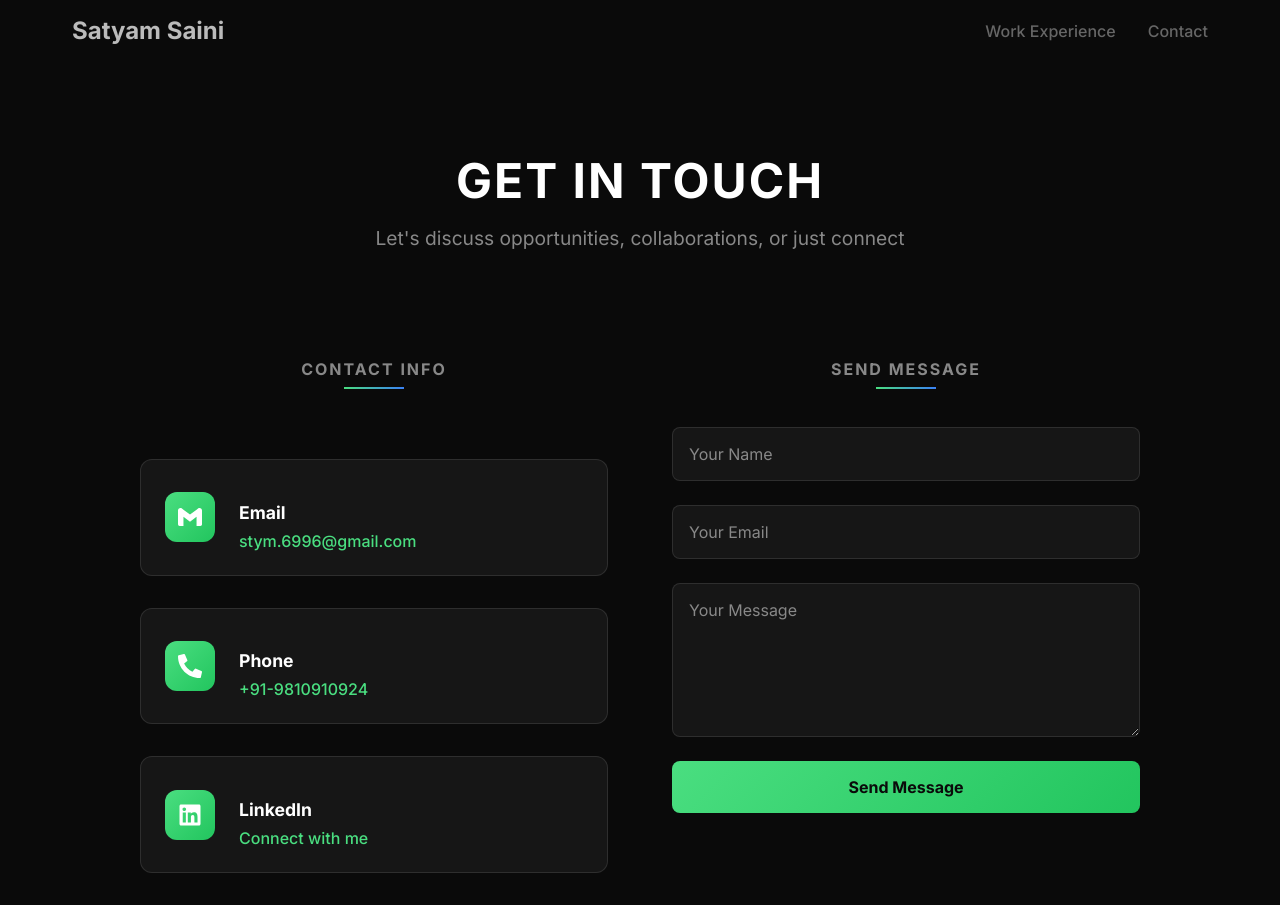
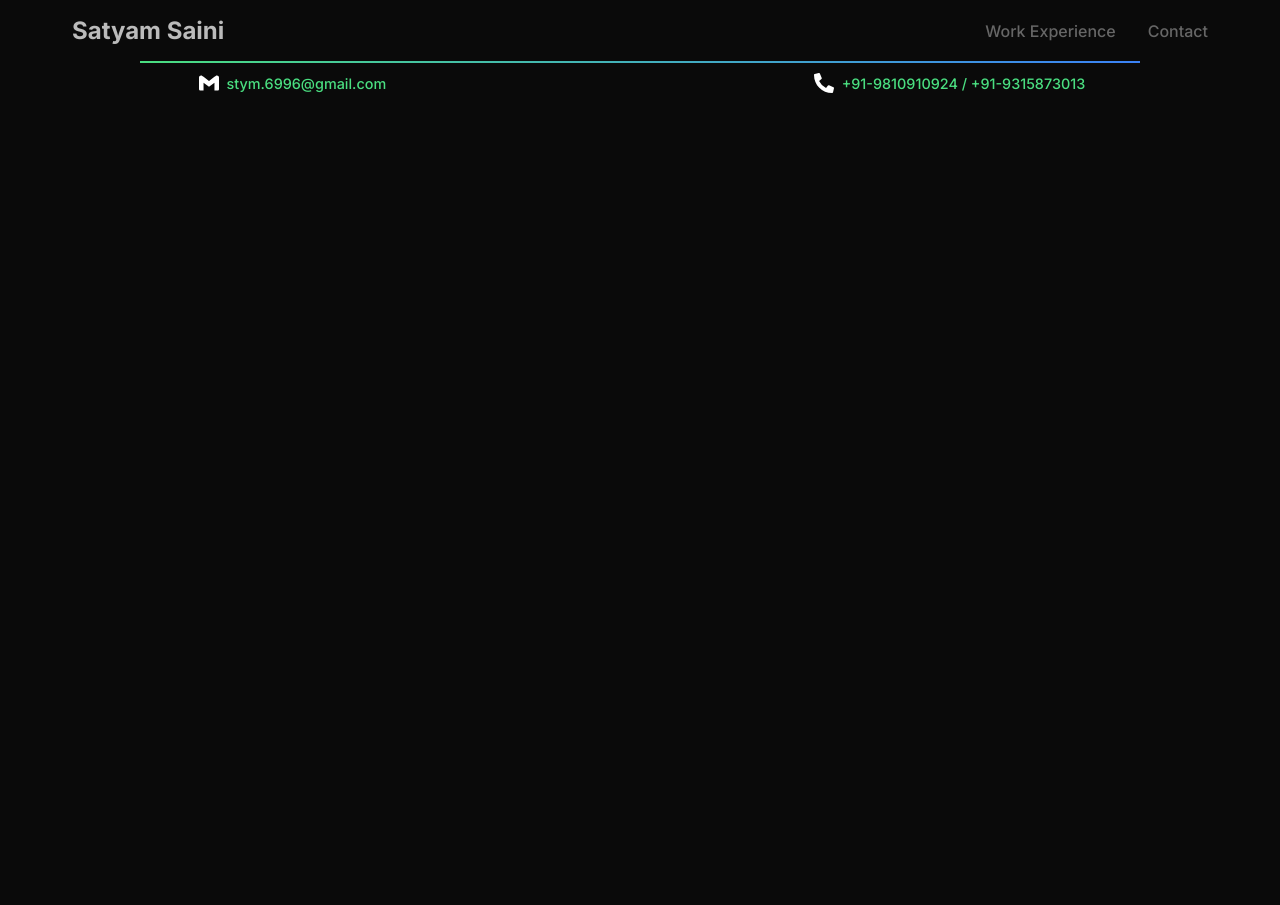
Before and after one commit to sattysaini/portfolio, a React (Create React App) app in the folder frontend/: page /contact in a window 1280 px wide. Shown: the top 905 px of the page. After the commit the page ends 800 px from the top, so only its background shows below. Built offline with nearby package versions, Linux system fonts and the light colour scheme; a web font is replaced by a local one.

Commit message:
Creating only same page for the website

```diff
--- a/frontend/src/App.js
+++ b/frontend/src/App.js
@@ -1,6 +1,6 @@
 import React from 'react';
 import { BrowserRouter as Router, Routes, Route } from 'react-router-dom';
-import Home from './pages/Home';
+import Main from './pages/Main';
 import Experience from './pages/Experience';
 import Contact from './pages/Contact';
 import Navbar from "./components/Navbar";
@@ -13,7 +13,7 @@ function App() {
         <Navbar />
         <main className="container mx-auto px-4 py-8 fade-in">
           <Routes>
-            <Route path="/" element={<Home />} />
+            <Route path="/" element={<Main />} />
             <Route path="/experience" element={<Experience />} />
             <Route path="/contact" element={<Contact />} />
             <Route path="/projects" element={<Projects />} />
--- a/frontend/src/components/Common.css
+++ b/frontend/src/components/Common.css
@@ -97,10 +97,10 @@
 .common-section-title::after {
   content: '';
   position: absolute;
-  bottom: -10px;
+  top: -12px;
   left: 50%;
   transform: translateX(-50%);
-  width: 60px;
+  width: 1000px;
   height: 2px;
   background: linear-gradient(90deg, #4ade80, #3b82f6);
 }
--- /dev/null
+++ b/frontend/src/components/ContactItem.css
@@ -0,0 +1,66 @@
+.contact-item {
+  display: flex;
+  align-items: center;
+  padding-left: 0.1rem;
+  padding-right: 0.3rem;
+  border-radius: 8px;
+  transition: all 0.3s ease;
+}
+
+.contact-item:hover {
+  background-color: rgba(255, 255, 255, 0.1);
+  border-color: rgba(255, 255, 255, 0.2);
+  transform: translateY(-2px);
+}
+
+.contact-icon {
+  display: flex;
+  align-items: center;
+  justify-content: center;
+  width: 35px;
+  height: 35px;
+  flex-shrink: 0;
+}
+
+.contact-details h3 {
+  font-size: 0.9rem;
+  color: #ffffff;
+  margin-bottom: 0.25rem;
+  font-weight: 600;
+}
+
+.contact-details a {
+  color: #4ade80;
+  text-decoration: none;
+  font-weight: 500;
+  font-size: 0.9rem;
+  transition: color 0.3s ease;
+}
+
+.contact-details a:hover {
+  color: #22c55e;
+}
+
+/* Responsive Design */
+@media (max-width: 768px) {
+  .contact-item {
+    padding: 0.875rem;
+  }
+
+  .contact-icon {
+    width: 30px;
+    height: 30px;
+  }
+}
+
+@media (max-width: 480px) {
+  .contact-item {
+    flex-direction: column;
+    text-align: center;
+    gap: 1rem;
+  }
+
+  .contact-details h3 {
+    margin-bottom: 0.25rem;
+  }
+}
--- /dev/null
+++ b/frontend/src/components/ContactItem.js
@@ -0,0 +1,20 @@
+import React from 'react';
+import Icon from './Icon';
+import './ContactItem.css';
+
+function ContactItem({ iconName, href, text }) {
+  return (
+    <div className="contact-item">
+      <div className="contact-icon">
+        <Icon name={iconName} size={20} />
+      </div>
+      <div className="contact-details">
+        <a href={href} target="_blank" rel="noopener noreferrer">
+          {text}
+        </a>
+      </div>
+    </div>
+  );
+}
+
+export default ContactItem;
--- a/frontend/src/pages/Contact.css
+++ b/frontend/src/pages/Contact.css
@@ -9,6 +9,16 @@
   font-family: 'Inter', sans-serif;
   margin: 0;
   padding: 0;
+}
+
+.contact-grid::before {
+  content: '';
+  position: absolute;
+  left: 50%;
+  transform: translateX(-50%);
+  width: 1000px;
+  height: 2px;
+  background: linear-gradient(90deg, #4ade80, #3b82f6);
 }
 
 /* Contact Hero */
@@ -41,64 +51,22 @@
 
 .contact-grid {
   display: grid;
-  grid-template-columns: 1fr 1fr;
+  grid-template-rows: auto;
   gap: 4rem;
-  max-width: 1000px;
+  max-width: 900px;
   margin: 0 auto;
 }
 
 /* Contact Info */
 .contact-info {
   display: flex;
-  flex-direction: column;
+  justify-content: space-between;
+  margin-top: 0.3rem;
   gap: 2rem;
+  position: relative;
 }
 
-.contact-item {
-  display: flex;
-  align-items: center;
-  gap: 1.5rem;
-  padding: 1.5rem;
-  background-color: rgba(255, 255, 255, 0.05);
-  border: 1px solid rgba(255, 255, 255, 0.1);
-  border-radius: 12px;
-  transition: all 0.3s ease;
-}
 
-.contact-item:hover {
-  background-color: rgba(255, 255, 255, 0.1);
-  border-color: rgba(255, 255, 255, 0.2);
-  transform: translateY(-4px);
-}
-
-.contact-icon {
-  display: flex;
-  align-items: center;
-  justify-content: center;
-  width: 50px;
-  height: 50px;
-  background: linear-gradient(135deg, #4ade80, #22c55e);
-  border-radius: 12px;
-  flex-shrink: 0;
-}
-
-.contact-details h3 {
-  font-size: 1.1rem;
-  color: #ffffff;
-  margin-bottom: 0.5rem;
-  font-weight: 600;
-}
-
-.contact-details a {
-  color: #4ade80;
-  text-decoration: none;
-  font-weight: 500;
-  transition: color 0.3s ease;
-}
-
-.contact-details a:hover {
-  color: #22c55e;
-}
 
 /* Contact Form */
 .contact-form-section {
@@ -224,14 +192,7 @@
 
 
 
-  .contact-item {
-    padding: 1.25rem;
-  }
 
-  .contact-icon {
-    width: 45px;
-    height: 45px;
-  }
 
   .message-card {
     padding: 2rem;
@@ -256,15 +217,7 @@
     font-size: 0.875rem;
   }
 
-  .contact-item {
-    flex-direction: column;
-    text-align: center;
-    gap: 1rem;
-  }
 
-  .contact-details h3 {
-    margin-bottom: 0.25rem;
-  }
 
   .message-card {
     padding: 1.5rem;
--- a/frontend/src/pages/Contact.js
+++ b/frontend/src/pages/Contact.js
@@ -1,134 +1,30 @@
-import React, { useState } from 'react';
-import Icon from '../components/Icon';
+import React from 'react';
+import ContactItem from '../components/ContactItem';
 import './Contact.css';
 
 function Contact() {
-  const [formData, setFormData] = useState({
-    name: '',
-    email: '',
-    message: ''
-  });
-
-  const handleInputChange = (e) => {
-    setFormData({
-      ...formData,
-      [e.target.name]: e.target.value
-    });
-  };
-
-  const handleSubmit = (e) => {
-    e.preventDefault();
-    // Handle form submission here
-    console.log('Form submitted:', formData);
-  };
 
   return (
-    <div className="contact-container">
-
-      <main className="common-main-content">
-        <section className="contact-hero">
-          <h1 className="contact-page-title">GET IN TOUCH</h1>
-          <p className="contact-description">Let's discuss opportunities, collaborations, or just connect</p>
-        </section>
+    <section id="contact">
+        {/*<h2 className="common-section-title">CONTACT INFO</h2>*/}
 
         <section className="contact-section">
           <div className="contact-grid">
             <div className="contact-info">
-              <h2 className="common-section-title">CONTACT INFO</h2>
-
-              <div className="contact-item">
-                <div className="contact-icon">
-                  <Icon name="email" size={24} />
-                </div>
-                <div className="contact-details">
-                  <h3>Email</h3>
-                  <a href="mailto:stym.6996@gmail.com">stym.6996@gmail.com</a>
-                </div>
-              </div>
-
-              <div className="contact-item">
-                <div className="contact-icon">
-                  <Icon name="phone" size={24} />
-                </div>
-                <div className="contact-details">
-                  <h3>Phone</h3>
-                  <a href="tel:+919810910924">+91-9810910924</a>
-                </div>
-              </div>
-
-              <div className="contact-item">
-                <div className="contact-icon">
-                  <Icon name="linkedin" size={24} />
-                </div>
-                <div className="contact-details">
-                  <h3>LinkedIn</h3>
-                  <a href="https://www.linkedin.com/in/satyam--saini/" target="_blank" rel="noopener noreferrer">
-                    Connect with me
-                  </a>
-                </div>
-              </div>
-
-              <div className="contact-item">
-                <div className="contact-icon">
-                  <Icon name="github" size={24} />
-                </div>
-                <div className="contact-details">
-                  <h3>GitHub</h3>
-                  <a href="https://github.com/sattysaini" target="_blank" rel="noopener noreferrer">
-                    View my projects
-                  </a>
-                </div>
-              </div>
-            </div>
-
-            <div className="contact-form-section">
-              <h2 className="common-section-title">SEND MESSAGE</h2>
-              <form className="contact-form" onSubmit={handleSubmit}>
-                <div className="form-group">
-                  <input
-                    type="text"
-                    name="name"
-                    placeholder="Your Name"
-                    value={formData.name}
-                    onChange={handleInputChange}
-                    required
-                  />
-                </div>
-                <div className="form-group">
-                  <input
-                    type="email"
-                    name="email"
-                    placeholder="Your Email"
-                    value={formData.email}
-                    onChange={handleInputChange}
-                    required
-                  />
-                </div>
-                <div className="form-group">
-                  <textarea
-                    name="message"
-                    placeholder="Your Message"
-                    rows="6"
-                    value={formData.message}
-                    onChange={handleInputChange}
-                    required
-                  ></textarea>
-                </div>
-                <button type="submit" className="submit-btn">
-                  Send Message
-                </button>
-              </form>
+              <ContactItem
+                iconName="email"
+                href="mailto:stym.6996@gmail.com"
+                text="stym.6996@gmail.com"
+              />
+              <ContactItem
+                iconName="phone"
+                href="tel:+919810910924"
+                text="+91-9810910924 / +91-9315873013"
+              />
             </div>
           </div>
         </section>
-
-        <section className="contact-message">
-          <div className="message-card">
-            <p>I'm always interested in discussing new opportunities, collaborations, or just connecting with fellow developers. Feel free to reach out!</p>
-          </div>
-        </section>
-      </main>
-    </div>
+    </section>
   );
 }
 
--- a/frontend/src/pages/Experience.js
+++ b/frontend/src/pages/Experience.js
@@ -74,8 +74,7 @@ function Experience() {
   }
 
   return (
-    <div className="experience-container">
-
+    <section id="experience">
       <main className="common-main-content">
         <div className="hero-container">
           <section className="experience-hero">
@@ -93,7 +92,7 @@ function Experience() {
           </div>
         </section>
       </main>
-    </div>
+    </section>
   );
 }
 
--- a/frontend/src/pages/Home.js
+++ b/frontend/src/pages/Home.js
@@ -84,9 +84,7 @@ const Home = () => {
     }
 
     return (
-        <div className="home-container">
-
-            {/* Main Content */}
+        <section id="home">
             <main className="common-main-content">
                 {/* Hero Section */}
                 <section className="hero">
@@ -133,7 +131,7 @@ const Home = () => {
                     </div>
                 </section>
             </main>
-        </div>
+        </section>
     );
 };
 
--- /dev/null
+++ b/frontend/src/pages/Main.js
@@ -0,0 +1,16 @@
+import React from 'react';
+import Home from './Home';
+import Experience from './Experience';
+import Contact from './Contact';
+
+function Main() {
+  return (
+    <div className="main-container">
+      <Home />
+      <Experience />
+      <Contact />
+    </div>
+  );
+}
+
+export default Main;
```
